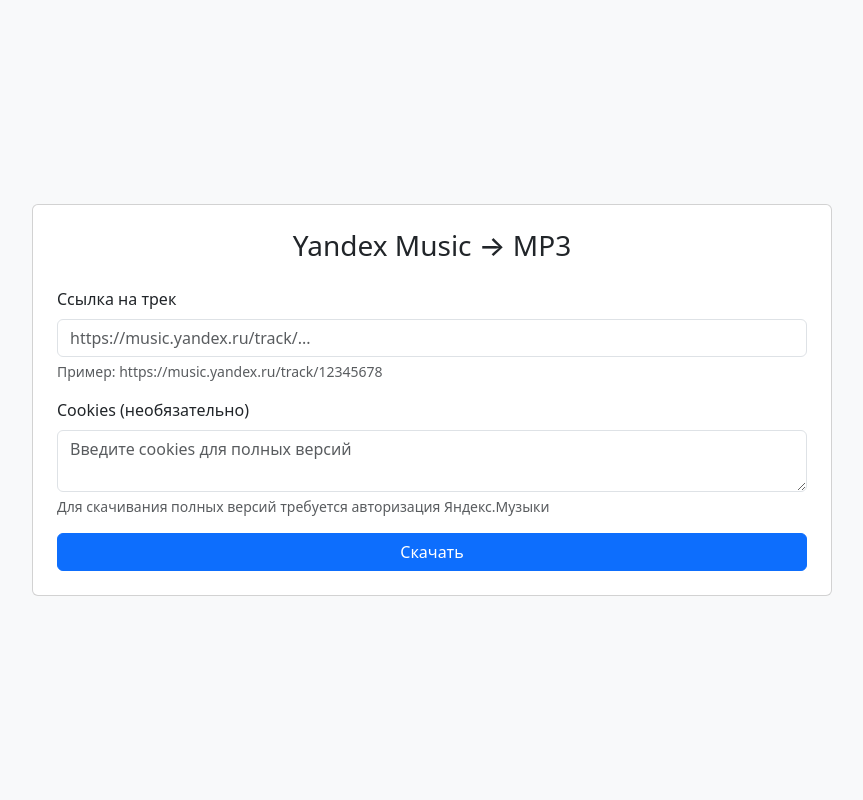
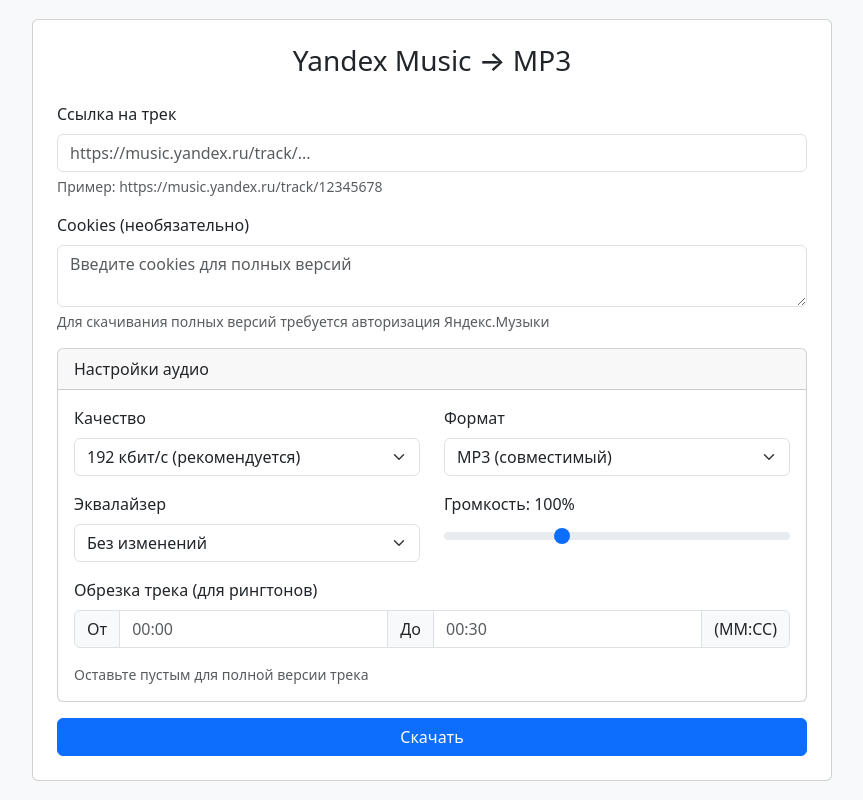
Before and after one commit to novachrono33/client_downloader, a React (Vite) app in the folder frontend/: page / in a window 1280 px wide. Shown: the whole page, without its empty margins (208-1071 px from the left). Built offline with nearby package versions, Linux system fonts and the light colour scheme.

Commit message:
Add new feature

```diff
--- a/frontend/src/App.jsx
+++ b/frontend/src/App.jsx
@@ -8,6 +8,14 @@
   const [progress, setProgress] = useState(0)
   const [cookies, setCookies] = useState('')
 
+  // Настройки аудио
+  const [quality, setQuality] = useState('192')
+  const [format, setFormat] = useState('mp3')
+  const [eqPreset, setEqPreset] = useState('none')
+  const [volume, setVolume] = useState(1.0)
+  const [trimStart, setTrimStart] = useState('')
+  const [trimEnd, setTrimEnd] = useState('')
+
   const download = async e => {
     e.preventDefault()
     setLoading(true)
@@ -15,32 +23,46 @@
     setProgress(0)
 
     try {
-    const apiUrl = import.meta.env.VITE_API_URL + '/download/';
+      // Формируем параметр обрезки
+      const trim = trimStart && trimEnd ? `${trimStart}-${trimEnd}` : null
+
+      // Используем переменную окружения для URL
+      const apiUrl = import.meta.env.VITE_API_URL + '/download/'
 
       const response = await axios.post(
         apiUrl,
-      { url, cookies },
+        {
+          url,
+          cookies,
+          quality,
+          format,
+          eq_preset: eqPreset === 'none' ? null : eqPreset,
+          volume,
+          trim
+        },
         {
           responseType: 'blob',
           timeout: 300000,
           onDownloadProgress: progressEvent => {
             const percent = Math.round(
               (progressEvent.loaded * 100) / (progressEvent.total || 10000000)
-          )
-          setProgress(percent)
-          setStatus(`Загрузка: ${percent}%`)
+            );
+            setProgress(percent);
+            setStatus(`Загрузка: ${percent}%`);
           }
         }
       )
 
-      const contentDisposition = response.headers['content-disposition'] || '';
-      const filenameMatch = contentDisposition.match(/filename="(.+)"/);
-      let filename = 'track.mp3';
+      // Получаем имя файла из заголовков
+      const contentDisposition = response.headers['content-disposition'] || ''
+      const filenameMatch = contentDisposition.match(/filename="(.+)"/)
+      let filename = 'track.mp3'
       if (filenameMatch) {
           // Декодируем URL-кодированное имя файла
-          filename = decodeURIComponent(filenameMatch[1]);
+          filename = decodeURIComponent(filenameMatch[1])
       }
 
+      // Создаем и скачиваем файл
       const blob = new Blob([response.data], { type: 'audio/mpeg' })
       const downloadUrl = URL.createObjectURL(blob)
 
@@ -50,6 +72,7 @@
       document.body.appendChild(link)
       link.click()
 
+      // Очистка
       setTimeout(() => {
         document.body.removeChild(link)
         URL.revokeObjectURL(downloadUrl)
@@ -61,6 +84,7 @@
       let errorMsg = 'Ошибка'
 
       if (err.response) {
+        // Обработка ошибок сервера
         if (err.response.data instanceof Blob) {
           const text = await err.response.data.text()
           try {
@@ -108,6 +132,7 @@
             />
             <div className="form-text">Пример: https://music.yandex.ru/track/12345678</div>
           </div>
+
           <div className="mb-3">
             <label className="form-label">Cookies (необязательно)</label>
             <textarea
@@ -121,9 +146,102 @@
               Для скачивания полных версий требуется авторизация Яндекс.Музыки
             </div>
           </div>
+
+          <div className="card mt-3 mb-3">
+            <div className="card-header">Настройки аудио</div>
+            <div className="card-body">
+              <div className="row">
+                <div className="col-md-6 mb-3">
+                  <label className="form-label">Качество</label>
+                  <select
+                    className="form-select"
+                    value={quality}
+                    onChange={e => setQuality(e.target.value)}
+                  >
+                    <option value="128">128 кбит/с</option>
+                    <option value="192">192 кбит/с (рекомендуется)</option>
+                    <option value="256">256 кбит/с</option>
+                    <option value="320">320 кбит/с (максимальное)</option>
+                  </select>
+                </div>
+
+                <div className="col-md-6 mb-3">
+                  <label className="form-label">Формат</label>
+                  <select
+                    className="form-select"
+                    value={format}
+                    onChange={e => setFormat(e.target.value)}
+                  >
+                    <option value="mp3">MP3 (совместимый)</option>
+                    <option value="aac">AAC (лучшее качество)</option>
+                    <option value="flac">FLAC (без потерь)</option>
+                    <option value="opus">Opus (современный)</option>
+                  </select>
+                </div>
+              </div>
+
+              <div className="row">
+                <div className="col-md-6 mb-3">
+                  <label className="form-label">Эквалайзер</label>
+                  <select
+                    className="form-select"
+                    value={eqPreset}
+                    onChange={e => setEqPreset(e.target.value)}
+                  >
+                    <option value="none">Без изменений</option>
+                    <option value="bass_boost">Усилить басы</option>
+                    <option value="treble_boost">Усилить высокие</option>
+                    <option value="vocal_boost">Усилить вокал</option>
+                    <option value="flat">Плоский (для студии)</option>
+                  </select>
+                </div>
+
+                <div className="col-md-6 mb-3">
+                  <label className="form-label">Громкость: {(volume * 100).toFixed(0)}%</label>
+                  <input
+                    type="range"
+                    className="form-range"
+                    min="0.5"
+                    max="2.0"
+                    step="0.1"
+                    value={volume}
+                    onChange={e => setVolume(parseFloat(e.target.value))}
+                  />
+                </div>
+              </div>
+
+              <div className="row">
+                <div className="col-md-12">
+                  <label className="form-label">Обрезка трека (для рингтонов)</label>
+                  <div className="input-group mb-3">
+                    <span className="input-group-text">От</span>
+                    <input
+                      type="text"
+                      className="form-control"
+                      placeholder="00:00"
+                      value={trimStart}
+                      onChange={e => setTrimStart(e.target.value)}
+                    />
+                    <span className="input-group-text">До</span>
+                    <input
+                      type="text"
+                      className="form-control"
+                      placeholder="00:30"
+                      value={trimEnd}
+                      onChange={e => setTrimEnd(e.target.value)}
+                    />
+                    <span className="input-group-text">(ММ:СС)</span>
+                  </div>
+                  <div className="form-text">Оставьте пустым для полной версии трека</div>
+                </div>
+              </div>
+            </div>
+          </div>
+
           <button type="submit" className="btn btn-primary w-100" disabled={loading}>
             {status}
           </button>
+
           {loading && (
             <div className="mt-3">
               <div className="progress">
```
Also changed, not shown: 1 other file (tests, documents, lock files or other folders). Lines whose indentation alone changed are shown as unchanged.
